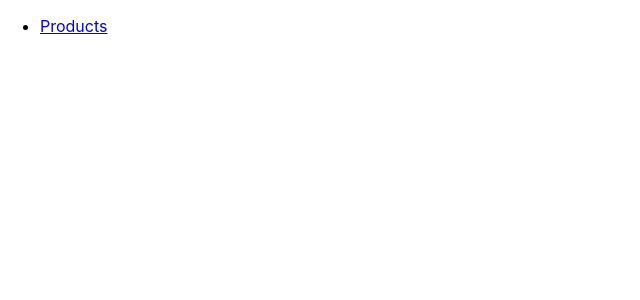
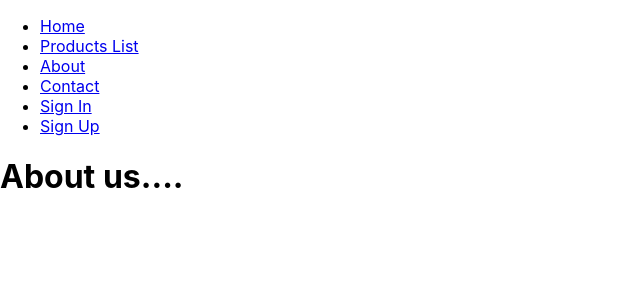
Before and after one commit to kianooshmada/myapp2, a React (Create React App) app: page /about in a window 1280 px wide. Shown: the top 300 px of the page, without its empty margins (0-640 px from the left). Built offline with nearby package versions, Linux system fonts and the light colour scheme.

Commit message:
update15

```diff
--- a/src/App.js
+++ b/src/App.js
@@ -2,7 +2,11 @@ import React, { Component } from "react";
 import "./App.css";
 import { Selector } from "./components/Selector";
 import { BrowserRouter as Router, Route, Link } from "react-router-dom";
-import Products from "./Products";
+import { List } from "./containers/Products/List";
+import { About } from "./containers/About/About";
+import { Contact } from "./containers/Contact/Contact";
+import { SignIn } from "./containers/SignIn/SignIn";
+import { SignUp } from "./containers/SignUp/SignUp";
 export class App extends Component {
   render() {
     return (
@@ -11,11 +15,31 @@ export class App extends Component {
           <nav>
             <ul>
               <li>
-                <Link to="/products">Products</Link>
+                <Link to="/">Home</Link>
+              </li>
+              <li>
+                <Link to="/productsList">Products List</Link>
+              </li>
+              <li>
+                <Link to="/about">About</Link>
+              </li>
+              <li>
+                <Link to="/contact">Contact</Link>
+              </li>
+              <li>
+                <Link to="/signin">Sign In</Link>
+              </li>
+              <li>
+                <Link to="/signup">Sign Up</Link>
               </li>
             </ul>
           </nav>
-          <Route path="/products" component={Products} />
+          <Route path="/" />
+          <Route path="/productsList" component={List} />
+          <Route path="/about" component={About} />
+          <Route path="/contact" component={Contact} />
+          <Route path="/signin" component={SignIn} />
+          <Route path="/signup" component={SignUp} />
         </div>
       </Router>
     );
--- a/src/Products.js
+++ /dev/null
@@ -1,7 +0,0 @@
-import React, { Component } from "react";
-
-export default class Products extends Component {
-  render() {
-    return <h1>Products...</h1>;
-  }
-}
--- a/src/containers/About/About.js
+++ b/src/containers/About/About.js
@@ -4,7 +4,7 @@ export class About extends Component {
   render() {
     return (
       <div>
-        <h1>About....</h1>
+        <h1>About us....</h1>
       </div>
     );
   }
--- a/src/containers/Contact/Contact.js
+++ b/src/containers/Contact/Contact.js
@@ -1 +1,3 @@
-<h1>Contact us...</h1>;
+export function Contact() {
+  return <h1>Contac us...</h1>;
+}
--- /dev/null
+++ b/src/containers/Products/List.js
@@ -0,0 +1,7 @@
+import React, { Component } from "react";
+
+export class List extends Component {
+  render() {
+    return <h1>Products list</h1>;
+  }
+}
--- a/src/containers/SignIn/SignIn.js
+++ b/src/containers/SignIn/SignIn.js
@@ -1 +1,3 @@
-<h1>Sign in...</h1>;
+export function SignIn() {
+  return <h1>Sign in....</h1>;
+}
--- a/src/containers/SignUp/SignUp.js
+++ b/src/containers/SignUp/SignUp.js
@@ -1 +1,3 @@
-<h1>Sign up...</h1>;
+export function SignUp() {
+  return <h1>Sign up...</h1>;
+}
```
